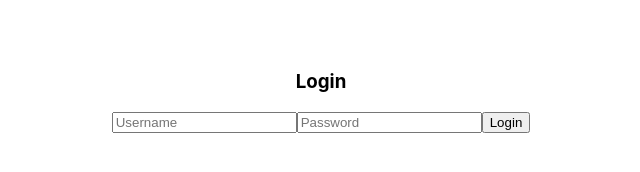
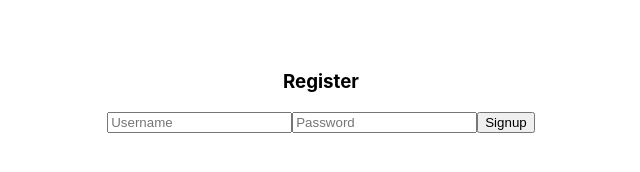
Before and after one commit to issarapong/react-login-public-private-page, a React (Create React App) app: page / in a window 1280 px wide. Shown: the part 158-330 px from the top of the page, without its empty margins (319-959 px from the left). Built offline with nearby package versions, Linux system fonts and the light colour scheme.

Commit message:
Finish:Simple signup form

```diff
--- a/src/app/App.js
+++ b/src/app/App.js
@@ -1,9 +1,13 @@
 import '../app/App.css';
 import LoginPage from '../pages/LoginPage';
+import RegisterPage from '../pages/RegisterPage'
 function App() {
   return (
-   <LoginPage />
-  );
+   //<LoginPage />
+     <RegisterPage />
+
+
+   );
 }
 
 export default App;
--- a/src/pages/RegisterPage.jsx
+++ b/src/pages/RegisterPage.jsx
@@ -0,0 +1,16 @@
+import React from 'react'
+
+function RegisterPage() {
+  return (
+    <div className="container">
+    <h3>Register </h3>
+           <form>
+           <input type="text"  placeholder="Username"/>
+           <input type="text"  placeholder="Password"/>
+           <button type="submit" >Signup</button>
+       </form>
+</div>
+  )
+}
+
+export default RegisterPage
```
